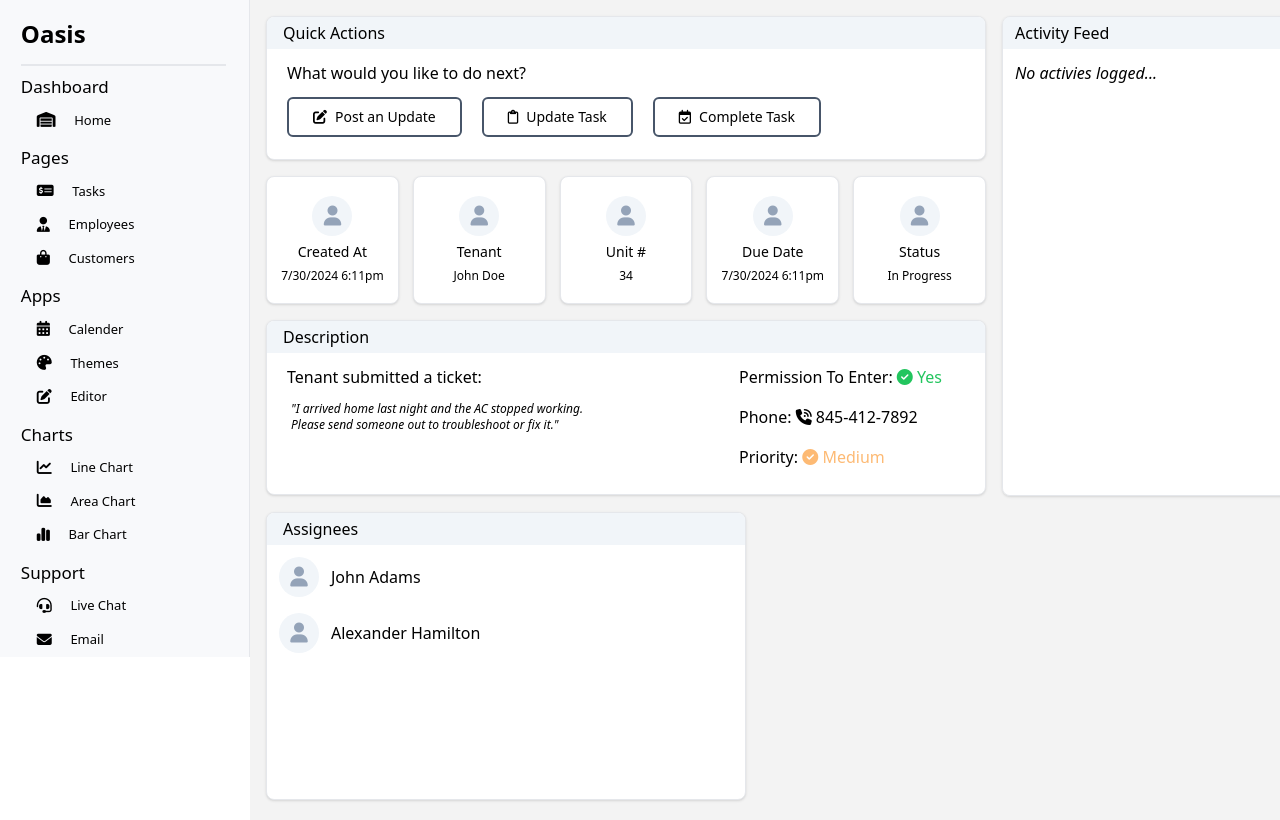
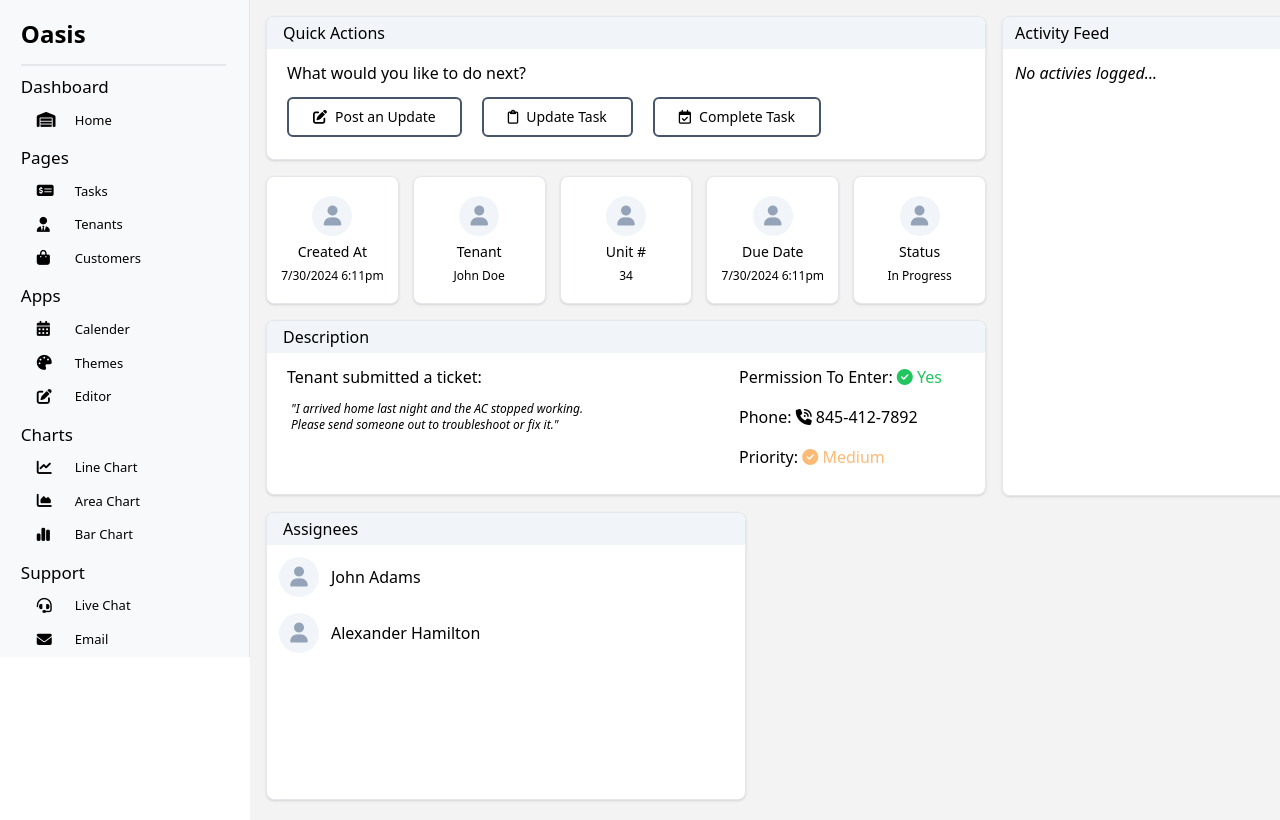
Before and after one commit to eddiemaceda11/Oasis, a React (Vite) app: page /dashboard in a window 1280 px wide. Built offline with nearby package versions, Linux system fonts and the light colour scheme.

Commit message:
Update Sidebar nav items and style

```diff
--- a/src/components/layouts/Sidebar.tsx
+++ b/src/components/layouts/Sidebar.tsx
@@ -21,9 +21,9 @@ const sidebarData = [
         path: "tasks",
       },
       {
-        selection: "Employees",
+        selection: "Tenants",
         image: "fa-solid fa-user-tie",
-        path: "employees",
+        path: "tenants",
       },
       {
         selection: "Customers",
@@ -120,12 +120,12 @@ export default function Sidebar() {
                   <p className="mb-1 cursor-default font-medium text-[17px]">{data.title}</p>
                   <ul>
                     {data.selections.map((selection) => (
-                      <Link to={selection.path}>
-                        <div
-                          className="flex items-center hover:cursor-pointer hover:bg-[#bbdefb] hover:rounded-[4px] hover:[transition:0.01s]"
-                          key={selection.selection}
-                        >
-                          <i className={`${selection.image} pb-[1.5px] text-[15px] pl-4`}></i>
+                      <Link
+                        to={selection.path}
+                        key={selection.selection}
+                      >
+                        <div className="flex items-center hover:cursor-pointer hover:bg-[#bbdefb] hover:rounded-[4px] hover:[transition:0.01s]">
+                          <i className={`${selection.image} pb-[1.5px] text-[15px] pl-4 w-10`}></i>
                           <li className="flex pl-[1.1rem] text-[13px] items-center [list-style:none] cursor-pointer h-[2.1rem] border-[1px] border-[solid] border-[transparent] w-full hover:cursor-pointer hover:bg-[#bbdefb] hover:rounded-[4px] hover:[transition:0.01s] font-normal">
                             {selection.selection}
                           </li>
```
